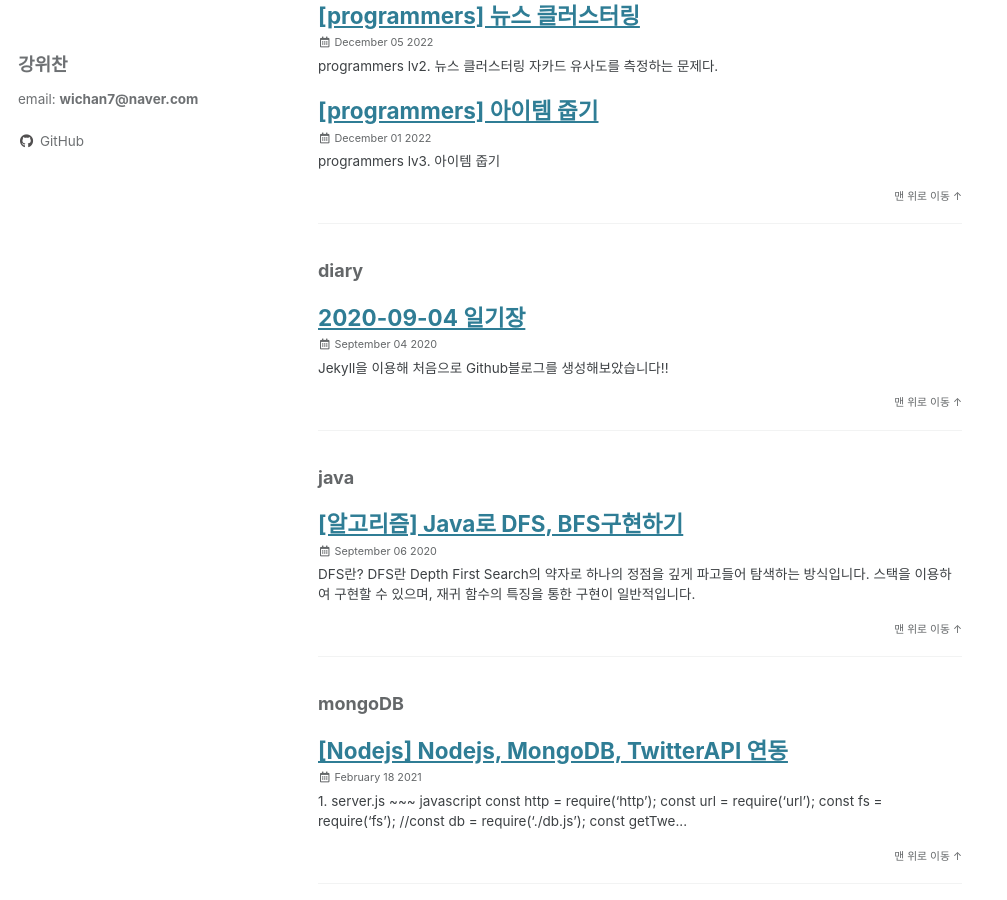
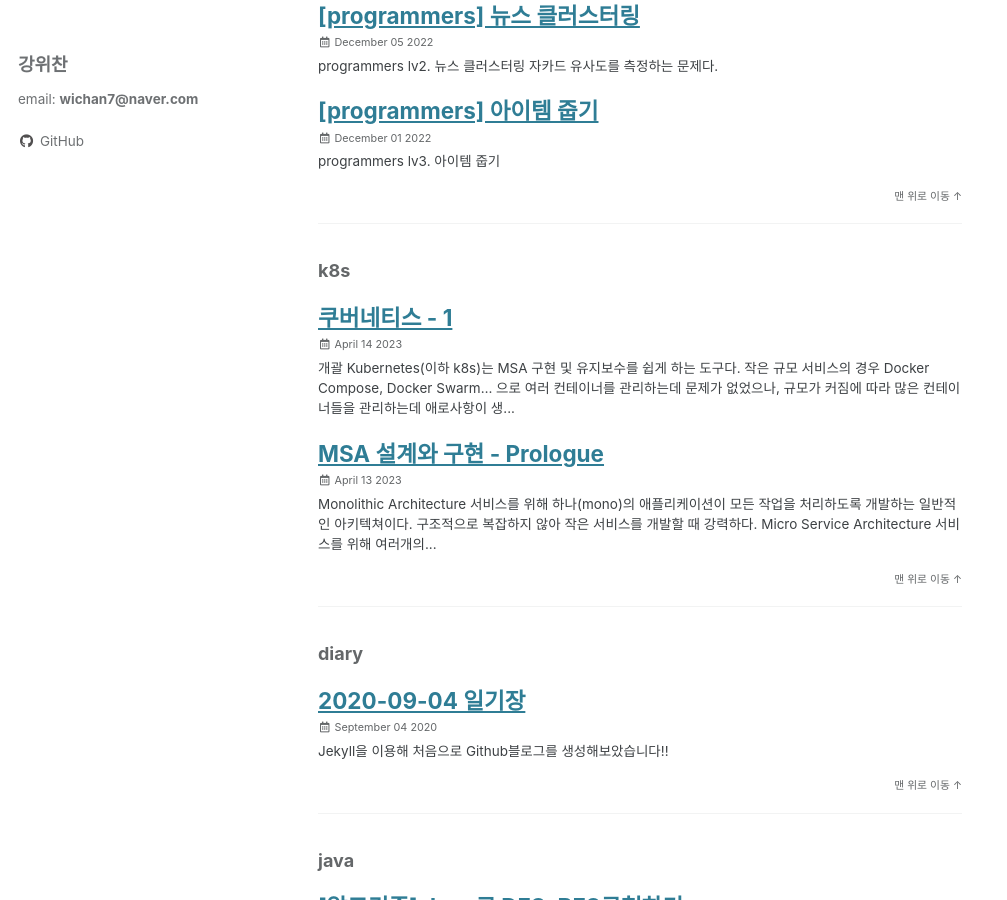
Before and after one commit to wichan7/wichan7.github.io, a Jekyll site: the page built from _pages/tag-archive.md, in a window 1280 px wide and 900 px high, scrolled down 4607 px. Shown: the whole window, without its empty margins (0-1007 px from the left). Built offline with Jekyll 4.4.1, drawn with Linux system fonts in a browser that asks for light colours; cached includes are drawn as plain includes; some of the changed text lies outside the part shown.

Commit message:
modified:   _posts/2023-04-14-k8s-1.md

```diff
--- a/_posts/2023-04-14-k8s-1.md
+++ b/_posts/2023-04-14-k8s-1.md
@@ -3,7 +3,8 @@ title: "쿠버네티스 - 1"
 categories:
   - infrastructure
 tags:
-  - kubernetes, k8s
+  - kubernetes
+  - k8s
 ---
 
 # 개괄
@@ -27,12 +28,13 @@ Config yaml 파일에 해당 서비스가 유지되어야 하는 '상태'를 정
 
 * Master Node
   Worker 노드들을 관리한다.
+  Control Plane 이라고도 하는데 Master Node의 api server를 통해 admin이 interface하기 때문에 지은 이름인 것 같다.
 
 * Worker Node
-  Master Node에게 명령받아 Pod 들을 관리, 구동시킨다.
+  Master Node에게 명령받아 Pod들을 관리, 구동시킨다.
 
 * Pod
-  컨테이너들의 그룹.
+  컨테이너들의 그룹. 컨테이너들을 묶어 단일 애플리케이션으로 동작하도록 구현한다.
 
 ## Master Node 구성 요소
 * kube api server
```
